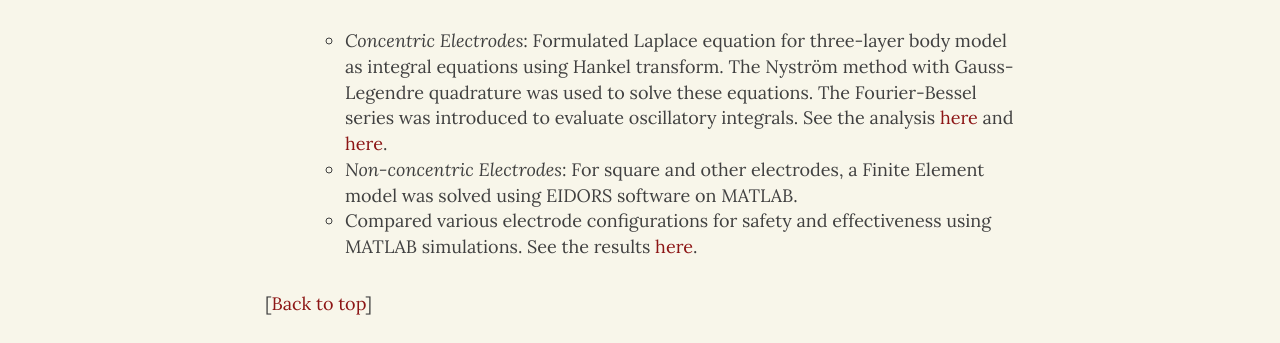
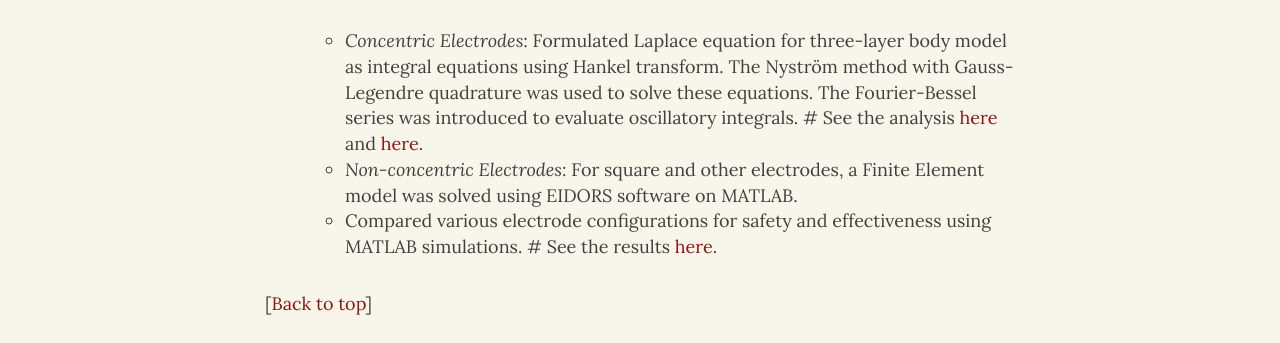
Before and after one commit to shubhamchandak94/shubhamchandak94.github.io, a Jekyll site: the page built from research_projects.md, in a window 1280 px wide and 900 px high, scrolled down 5169 px. Shown: the part 231-574 px from the top of the window. Built offline with Jekyll 4.4.1, drawn with Linux system fonts in a browser that asks for light colours; nearby versions of some CDN libraries.

```diff
--- a/research_projects.md
+++ b/research_projects.md
@@ -100,9 +100,9 @@ Here are some of the research projects I have participated in over the years, pl
 
   **Introduction:** Functional Electrical Stimulation (FES) is a technique that uses electric currents to activate nerves, helping restore function in people with disabilities. The challenge is to design electrodes which produce high nerve activation at desired depth while keeping surface current densities low.
 
-  - _Concentric Electrodes_: Formulated Laplace equation for three-layer body model as integral equations using Hankel transform. The Nyström method with Gauss-Legendre quadrature was used to solve these equations. The Fourier-Bessel series was introduced to evaluate oscillatory integrals. See the analysis [here](/reports/brookes_two_layer.pdf) and [here](/reports/brookes_three_layer.pdf).
+  - _Concentric Electrodes_: Formulated Laplace equation for three-layer body model as integral equations using Hankel transform. The Nyström method with Gauss-Legendre quadrature was used to solve these equations. The Fourier-Bessel series was introduced to evaluate oscillatory integrals. # See the analysis [here](/reports/brookes_two_layer.pdf) and [here](/reports/brookes_three_layer.pdf).
   - _Non-concentric Electrodes_: For square and other electrodes, a Finite Element model was solved using EIDORS software on MATLAB.
-  - Compared various electrode configurations for safety and effectiveness using MATLAB simulations. See the results [here](/reports/brookes_simulations.pdf).
+  - Compared various electrode configurations for safety and effectiveness using MATLAB simulations. # See the results [here](/reports/brookes_simulations.pdf).
 
 [[Back to top](#top_anchor_)]
 
```
Also changed, not shown: 2 other files.
